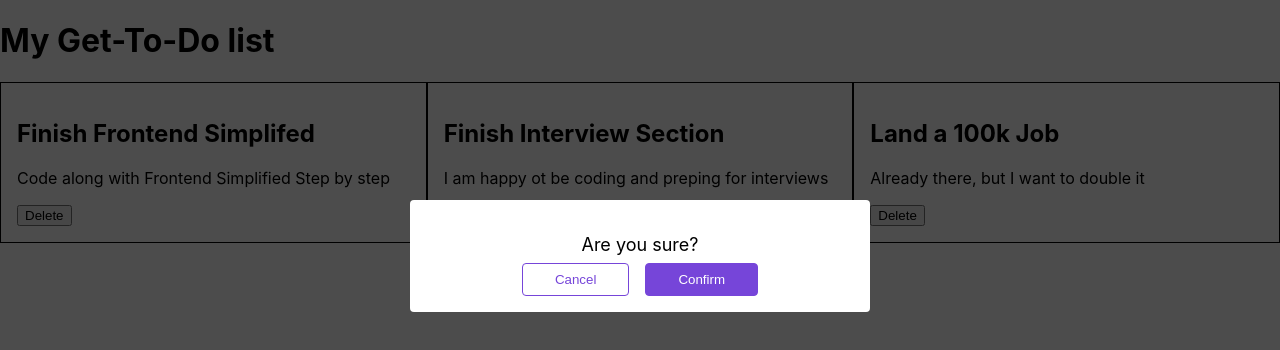
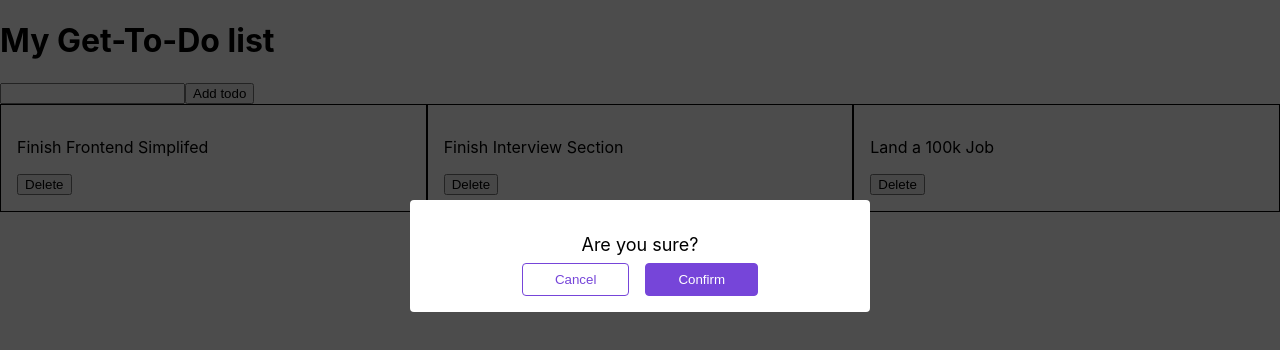
Before and after one commit to KadeKorn/React-CC, a React (Create React App) app: page / in a window 1280 px wide. Shown: the top 350 px of the page. Built offline with nearby package versions, Linux system fonts and the light colour scheme.

Commit message:
Learnt Event handlers: onClick and onChange. Junior mistake is not having a callback funtion. You need it so that the function doesnt automatically run

```diff
--- a/src/App.jsx
+++ b/src/App.jsx
@@ -7,23 +7,21 @@ function App() {
   return (
     <div>
       <Title />
+      <div>
+        <input
+          type="text"
+          onChange={(event) => {
+            console.log(event.target.value);
+          }}
+        />
+        <button>Add todo</button>
+      </div>
       <div className="Todo__wrapper">
-        <Todo
-        title="Finish Frontend Simplifed"
-        paragraph="Code along with Frontend Simplified Step by step"
-        />
-        <Todo
-        title="Finish Interview Section"
-        paragraph="I am happy ot be coding and preping for interviews"
-        />
-        <Todo
-        title="Land a 100k Job"
-        paragraph="Already there, but I want to double it"
-        />
+        <Todo title="Finish Frontend Simplifed" />
+        <Todo title="Finish Interview Section" />
+        <Todo title="Land a 100k Job" />
       </div>
-      <Modal
-      title="Are you sure?"
-      />
+      <Modal title="Are you sure?" />
     </div>
   );
 }
--- a/src/components/Modal.jsx
+++ b/src/components/Modal.jsx
@@ -6,8 +6,8 @@ function Modal({title}) {
       <div className="modal">
         <p className="modal__title">{title}</p>
         <div className="modal__buttons">
-          <button className="btn btn__cancel">Cancel</button>
-          <button className="btn">Confirm</button>
+          <button onClick={() => console.log('Cancel')} className="btn btn__cancel" >Cancel</button>
+          <button onClick={() => console.log('Confirm')} className="btn">Confirm</button>
         </div>
       </div>
       <div className="backdrop" />
--- a/src/components/Todo.jsx
+++ b/src/components/Todo.jsx
@@ -1,12 +1,15 @@
 import './Todo.css'
 
 
-function Todo({title, paragraph}) {
- return (
+function Todo({title,}) {
+  function deleteTodo() {
+    console.log('deleteTodo()', title)
+  }
+
+    return (
     <div className='Todo'>
-        <h2>{title}</h2>
-        <p>{paragraph}</p>
-        <button>Delete</button>
+        <p>{title}</p>
+        <button onClick={deleteTodo}>Delete</button>
     </div>
  )
  }
```
